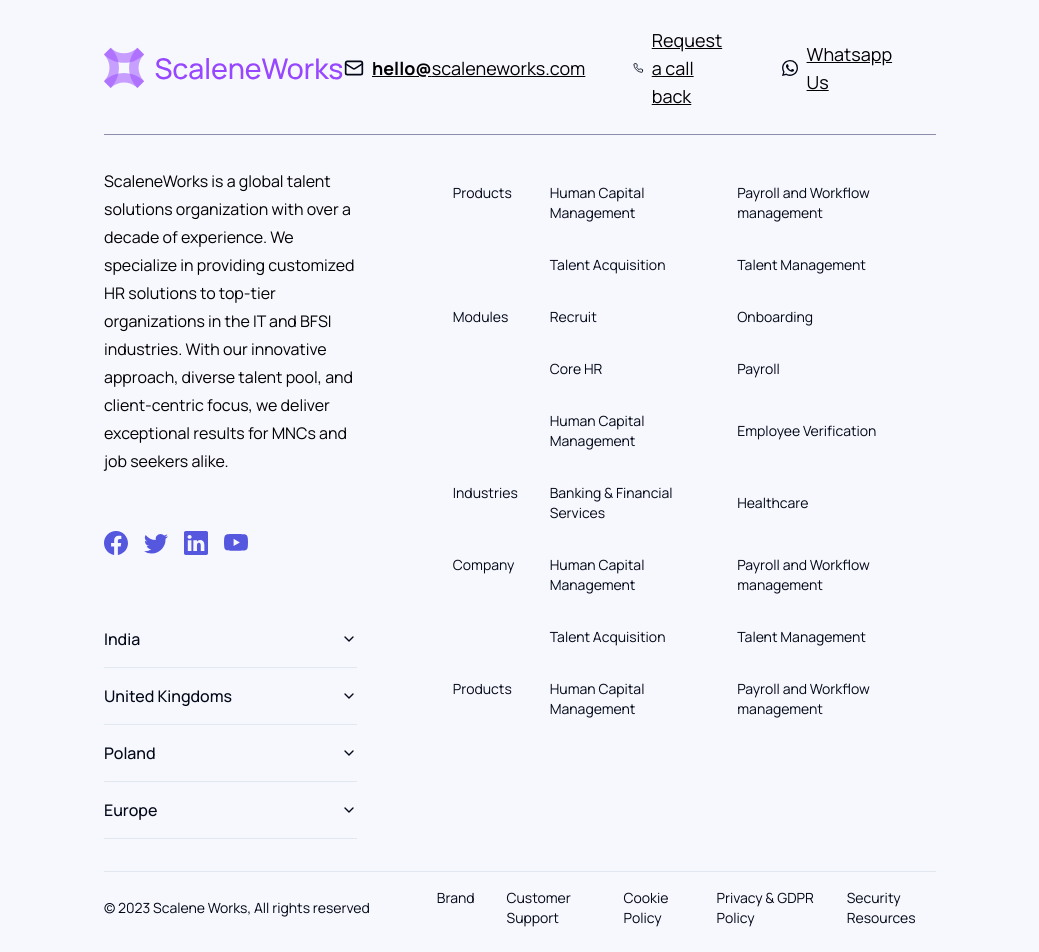
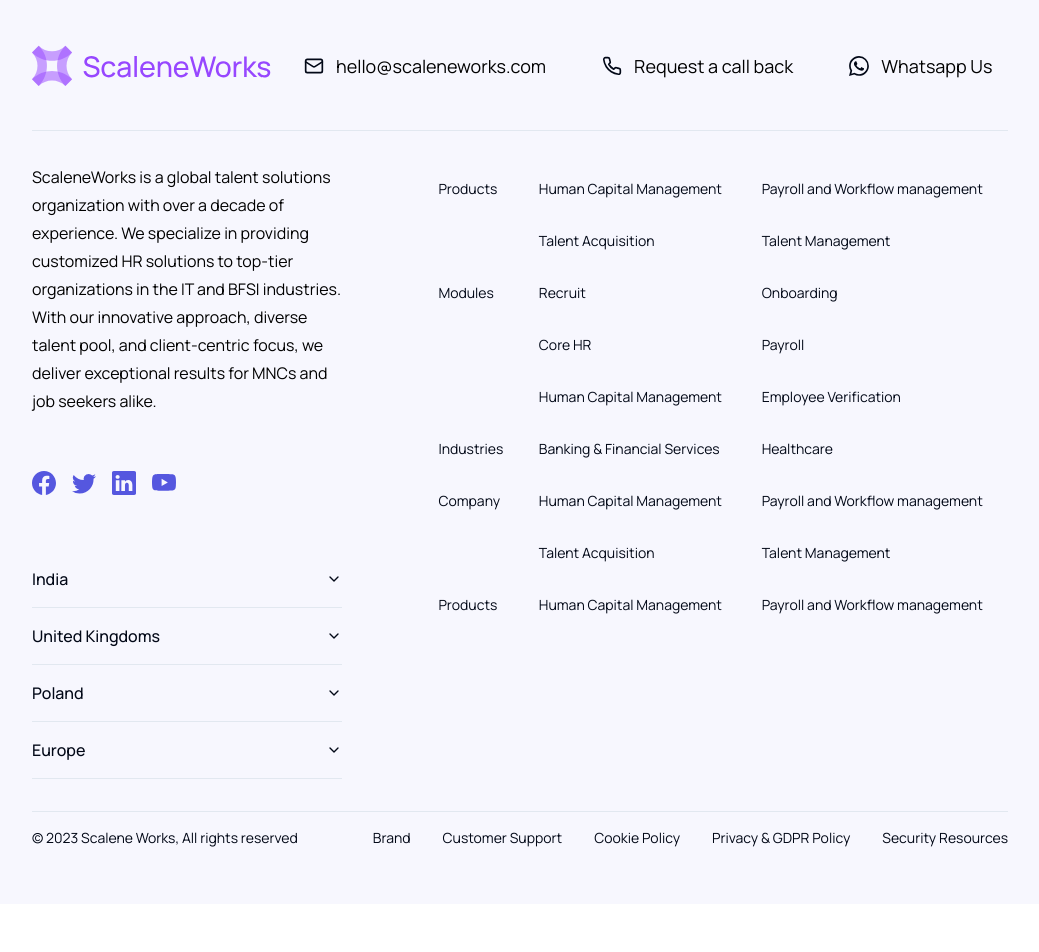
Before and after one commit to ManavMalhotra/scalene-works, a Next.js app: page / in a window 1280 px wide. Shown: the part 660-1612 px from the top of the page, without its empty margins (120-1159 px from the left). After the commit the page ends 1564 px from the top, so only its background shows below. Built offline with nearby package versions, Linux system fonts and the light colour scheme.

Commit message:
footer responsiveness

```diff
--- /dev/null
+++ b/src/app/pricing.tsx
@@ -0,0 +1,7 @@
+export default function index(){
+    return(
+        <div>
+            <h1>Pricing</h1>
+        </div>
+    )
+}
--- /dev/null
+++ b/src/app/pricing/page.tsx
@@ -0,0 +1,7 @@
+export default function Pricing(){
+    return(
+        <div>
+            <h1>Pricing</h1>
+        </div>
+    )
+}
--- /dev/null
+++ b/src/app/products/page.tsx
@@ -0,0 +1,7 @@
+export default function Products(){
+    return(
+        <div>
+            <h1>Products</h1>
+        </div>
+    )
+}
--- /dev/null
+++ b/src/app/resources.tsx
@@ -0,0 +1,7 @@
+export default function Resources(){
+    return(
+        <div>
+            <h1>Resources</h1>
+        </div>
+    )
+}
--- /dev/null
+++ b/src/app/resources/page.tsx
@@ -0,0 +1,7 @@
+export default function Resources(){
+    return(
+        <div>
+            <h1>Resources</h1>
+        </div>
+    )
+}
--- /dev/null
+++ b/src/app/solutions.tsx
@@ -0,0 +1,7 @@
+export default function Solutions(){
+    return(
+        <div>
+            <h1>Solutions</h1>
+        </div>
+    )
+}
--- /dev/null
+++ b/src/app/solutions/page.tsx
@@ -0,0 +1,7 @@
+export default function Solutions(){
+    return(
+        <div>
+            <h1>Solutions</h1>
+        </div>
+    )
+}
--- a/src/components/footer1.tsx
+++ b/src/components/footer1.tsx
@@ -33,10 +33,9 @@
 export default function Footer1() {
   return (
     <div className="bg-[#f7f7fe]">
-      <div className="container px-24 py-10 mx-auto">
+      <div className="container px-6 py-10 mx-auto">
         {/* Footer Top */}
-        <div className="border-b border-[#24255e80] pb-6">
-          <div className="flex flex-col lg:flex-row lg:items-center lg:justify-between">
+        <div className="flex flex-col gap-8 pb-6 lg:flex-row lg:items-center lg:justify-between">
           {/* Logo */}
           <Image
             src={logo}
@@ -45,31 +44,29 @@
             height="46"
             className="h-20 w-60"
           />
-            <div className="flex mr-10 space-x-12">
+          <div className="flex flex-col items-start gap-2 m-0 md:space-x-12 md:mr-10 lg:flex-row md:items-center">
             {/* Contact Icons */}
-              <div className="flex items-center space-x-2">
+            <div className="flex items-center gap-2 lg:space-x-1 whitespace-nowrap">
               <Mail className="w-5 h-5" />
-                <p className="text-lg font-normal text-black underline">
-                  <span className="font-bold">hello@</span>scaleneworks.com
+              <p className="text-lg font-normal text-black ">
+                hello@scaleneworks.com
               </p>
             </div>
-              <div className="flex items-center space-x-2">
+            <div className="flex items-center gap-2 lg:space-x-1 whitespace-nowrap ">
               <Phone className="w-5 h-5" />
-                <p className="text-lg font-normal text-black underline">
+              <p className="text-lg font-normal text-black">
                 Request a call back
               </p>
             </div>
-              <div className="flex items-center space-x-2">
+            <div className="flex items-center gap-2 lg:space-x-1 whitespace-nowrap ">
               <BsWhatsapp className="w-5 h-5" />
-                <p className="text-lg font-normal text-black underline">
-                  Whatsapp Us
-                </p>
+              <p className="text-lg font-normal text-black">Whatsapp Us</p>
             </div>
           </div>
         </div>
-        </div>
+        <Separator />
         {/* Footer Middle */}
-        <div className="flex py-8 lg:flex lg:items-start lg:justify-between">
+        <div className="flex flex-col py-8 md:flex-row lg:flex lg:items-start lg:justify-between">
           <div className="w-full pr-0 lg:w-2/5 lg:pr-20">
             <p className="text-base leading-7 text-black">
               ScaleneWorks is a global talent solutions organization with over a
@@ -243,81 +240,27 @@
               </TableBody>
             </Table>
           </div>
-          {/* <div className="flex-1 mt-8 lg:mt-0 lg:w-1/2 ">
-            <div className="flex flex-col space-y-4">
-              <div className="flex flex-row space-x-3 text-left">
-                <h3>Products</h3>
-                <div className="flex flex-col items-start space-y-2">
-                  <h3>Human Capital Management</h3>
-                  <h3>Payroll and Workflow management</h3>
-                </div>
-                <div className="flex flex-col items-start space-y-2">
-                  <h3>Talent Acquisition</h3>
-                  <h3>Talent Management</h3>
-                </div>
-              </div>
-              <div className="flex flex-row space-x-3 text-left">
-                <h3>Modules</h3>
-                <div className="flex flex-col items-start space-y-2">
-                  <h3>Recruit</h3>
-                  <h3>Onboarding</h3>
-                  <h3>Core HR</h3>
-                  <h3>Payroll</h3>
-                </div>
-                <div className="flex flex-col items-start space-y-2">
-                  <h3>Human Capital Management</h3>
-                  <h3>Employee Verification</h3>
-                  <h3>Leave & Attendence</h3>
-                </div>
-              </div>
-              <div className="flex flex-row space-x-3 text-left">
-                <h3>Industries</h3>
-                <div className="flex flex-col items-start space-y-2">
-                  <h3>Banking & Financial Services</h3>
-                  <h3>Healthcare</h3>
-                </div>
-                <div className="flex flex-col items-start space-y-2">
-                  <h3>Human Capital Management</h3>
-                  <h3>Payroll and Workflow management</h3>
-                </div>
-              </div>
-              <div className="flex flex-row space-x-3 text-left">
-                <h3>Company</h3>
-                <div className="flex flex-col items-start space-y-2">
-                  <h3>Human Capital Management</h3>
-                  <h3>Payroll and Workflow management</h3>
-                </div>
-                <div className="flex flex-col items-start space-y-2">
-                  <h3>Talent Acquisition</h3>
-                  <h3>Talent Management</h3>
-                </div>
-              </div>
-              <div className="flex flex-row space-x-3 text-left">
-                <h3>Products</h3>
-                <div className="flex flex-col items-start space-y-2">
-                  <h3>Human Capital Management</h3>
-                  <h3>Payroll and Workflow management</h3>
-                </div>
-                <div className="flex flex-col items-start space-y-2">
-                  <h3>Talent Acquisition</h3>
-                  <h3>Talent Management</h3>
-                </div>
-              </div>
-            </div>
-          </div> */}
         </div>
         <Separator />
         {/* Footer Bottom */}
-        <div className="flex flex-col py-4 lg:flex-row lg:items-center lg:justify-between">
+        <div className="flex flex-col items-center py-4 lg:flex-row lg:items-center lg:justify-between">
           <p className="text-sm font-normal lg:w-2/3">
             © 2023 Scalene Works, All rights reserved
           </p>
-          <div className="flex w-full mt-4 space-x-8 lg:mt-0">
-            <div className="text-sm font-normal">Brand</div>
-            <div className="text-sm font-normal">Customer Support</div>
-            <div className="text-sm font-normal">Cookie Policy</div>
-            <div className="text-sm font-normal">Privacy & GDPR Policy</div>
-            <div className="text-sm font-normal">Security Resources</div>
+          <div className="flex flex-wrap items-stretch max-w-full mt-4 space-x-8 lg:justify-center lg:mt-0 lg:flex-nowrap">
+            <div className="text-sm font-normal whitespace-nowrap">Brand</div>
+            <div className="text-sm font-normal whitespace-nowrap">
+              Customer Support
+            </div>
+            <div className="text-sm font-normal whitespace-nowrap">
+              Cookie Policy
+            </div>
+            <div className="text-sm font-normal whitespace-nowrap">
+              Privacy & GDPR Policy
+            </div>
+            <div className="text-sm font-normal whitespace-nowrap">
+              Security Resources
+            </div>
           </div>
         </div>
       </div>
```
Lines whose indentation alone changed are shown as unchanged.
